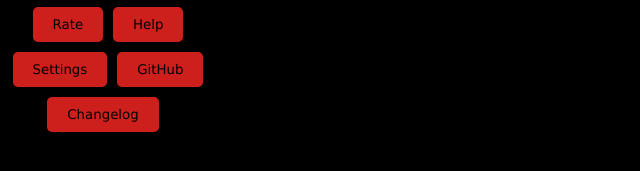
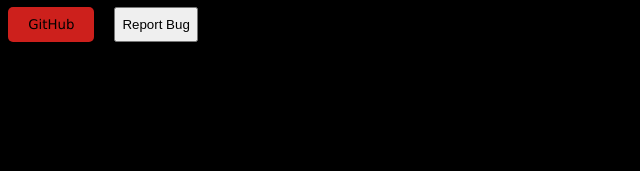
Before and after one commit to Loading617/ShowYouTubeAspectRatio, a browser extension: page index.html in a window 1280 px wide. Shown: the part 191-362 px from the top of the page, without its empty margins (0-640 px from the left). Drawn offline with Linux system fonts and the light colour scheme; files that its build step writes are made by us from their sources; files whose address does not match are found by name.

Commit message:
Update index.html

```diff
--- a/index.html
+++ b/index.html
@@ -10,7 +10,7 @@
 
 <body id="body" class="body">
     <div id="header">
-        <a href="https://showyoutubeaspectratio.com" target="_blank">
+       <!-- <a href="https://showyoutubeaspectratio.com" target="_blank"></a> -->
 
             <img src="./icons/showyoutubeaspectratio.png" alt="ShowYouTubeAspectRatio Logo"
                 data-canonial-src="icons/showyoutubeaspectratio.png" class="showyoutubeaspectratio-logo">
@@ -24,19 +24,14 @@
 
     </div>
     <div id="button-container" class="button-container">
-        <button id="rate-button" class="rate-button">Rate</button>
-        <a href="https://chrome.google.com/webstore/detail/showyoutubeaspectratio/dfhjgkgnjgncjkljnnjgkncgjncgjncg/reviews" target="_blank">
-        <button id="help-button" class="help-button">Help</button>
-        <a href="https://showyoutubeaspectratio.com/settings" target="_blank">
-
-        <button id="settings-button" class="settings-button">Settings</button>
-        <a href="https://showyoutubeaspectratio.com/settings" target="_blank">
+        <!-- <button id="rate-button" class="rate-button">Rate</button>
+        <a href="https://chrome.google.com/webstore/detail/showyoutubeaspectratio/dfhjgkgnjgncjkljnnjgkncgjncgjncg/reviews" target="_blank"></a> -->
         <button id="github-button" class="github-button">GitHub</button>
-
-        <a href="https://github.com/Loading617/ShowYouTubeAspectRatio" target="_blank">
-        <button id="changelog-button" class="changelog-button">Changelog</button>
-        <a href="https://showyoutubeaspectratio.com/changelog" target="_blank">
-        </a>
+        <a href="https://github.com/Loading617/ShowYouTubeAspectRatio" target="_blank"></a>
+        <button id="report-bug-button" class="report-bug-button">Report Bug</button>
+        <a href="https://github.com/Loading617/ShowYouTubeAspectRatio" target="_blank"></a>
+        <!-- <button id="changelog-button" class="changelog-button">Changelog</button>
+        <a href="https://showyoutubeaspectratio.com/changelog" target="_blank"></a> -->
     </div>
     <script src="background.js"></script>
 </body>
```
